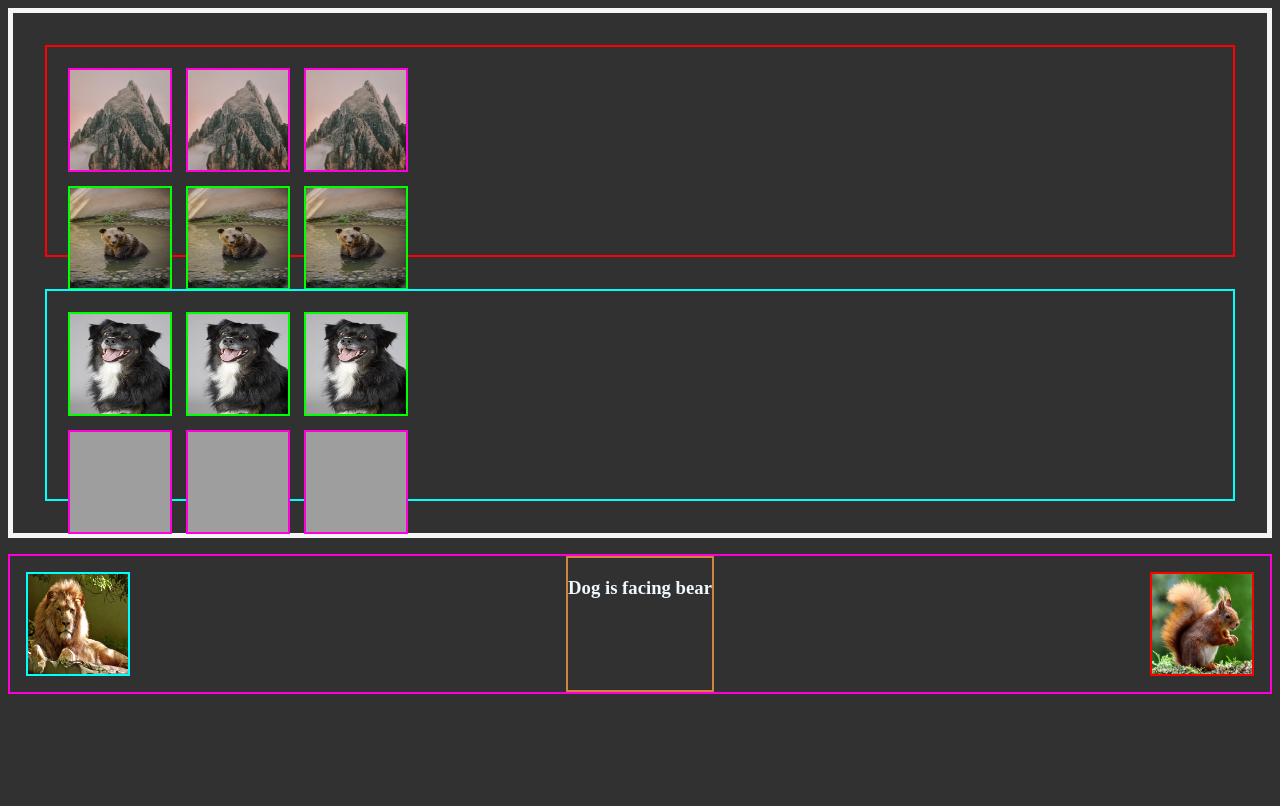
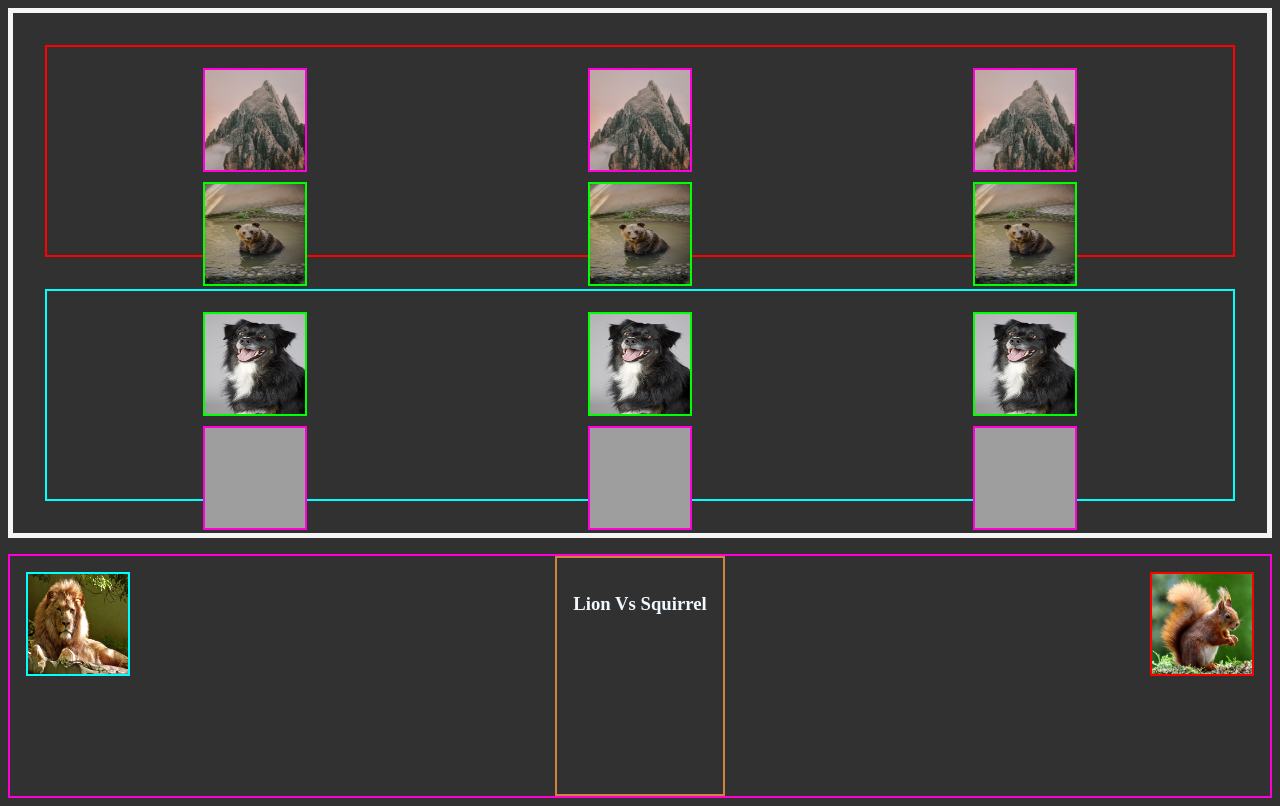
Before and after one commit to Tymari-Veloso/Milestone-Project-Browser-Game, a plain HTML site: page project-files/index.html in a window 1280 px wide. Drawn offline with Linux system fonts and the light colour scheme; grey boxes are pictures that could not be loaded.

Commit message:
added card zone class and styling

```diff
--- a/project-files/index.html
+++ b/project-files/index.html
@@ -11,24 +11,24 @@
 <body>
     <div class="game-board">
         <section class="board player-two">
-            <article>
+            <article class="card-zone">
                 <img src="/card-images/rock.jpg" alt="rock-command" class="command card">
                 <img src="/card-images/rock.jpg" alt="rock-command" class="command card">
                 <img src="/card-images/rock.jpg" alt="rock-command" class="command card">
             </article>
-            <article >
+            <article class="card-zone">
                 <img src="/card-images/bear.jpg" alt="bear-unit" class="unit card">
                 <img src="/card-images/bear.jpg" alt="bear-unit" class="unit card">
                 <img src="/card-images/bear.jpg" alt="bear-unit" class="unit card">
             </article>
         </section>
         <section class="board player-one">
-            <article >
+            <article class="card-zone">
                 <img src="/card-images/dog.jpg" alt="dog-unit" class="unit card">
                 <img src="/card-images/dog.jpg" alt="dog-unit" class="unit card">
                 <img src="/card-images/dog.jpg" alt="dog-unit" class="unit card">
             </article>
-            <article>
+            <article class="card-zone">
                 <img src="/card-images/fire.jpg" alt="fire-command" class="command card">
                 <img src="/card-images/fire.jpg" alt="fire-command" class="command card">
                 <img src="/card-images/fire.jpg" alt="fire-command" class="command card">
@@ -39,7 +39,7 @@
         <img src="/card-images/lion.jpg" alt="" class="icon player-one">
         <img src="/card-images/squirrel.jpg" alt="" class="icon player-two">
         <section class="prompts">
-            <h3>Dog is facing bear</h3>
+            <h3>Lion Vs Squirrel</h3>
         </section>
     </div>
 </body>
--- a/project-files/style.css
+++ b/project-files/style.css
@@ -14,6 +14,7 @@ body{
     width: auto;
     padding: 1em;
     margin: 1em;
+    justify-content: space-between;
 }
 .player-one{
     border: 2px solid cyan;
@@ -25,6 +26,10 @@ body{
 }
 .card{
     margin: 5px;
+}
+.card-zone{
+    display: flex;
+    justify-content: space-around
 }
 .command{
     border: 2px solid rgb(255, 0, 221);
@@ -39,6 +44,7 @@ body{
 .player-information{
     display: flex;
     border: 2px solid rgb(255, 0, 212);
+    height: 30vh;
     margin-top: 1em;
     justify-content: space-between;
 }
@@ -51,4 +57,5 @@ body{
     border: 2px solid peru;
     color: aliceblue;
     order: 2;
+    padding: 1em;
 }
```
